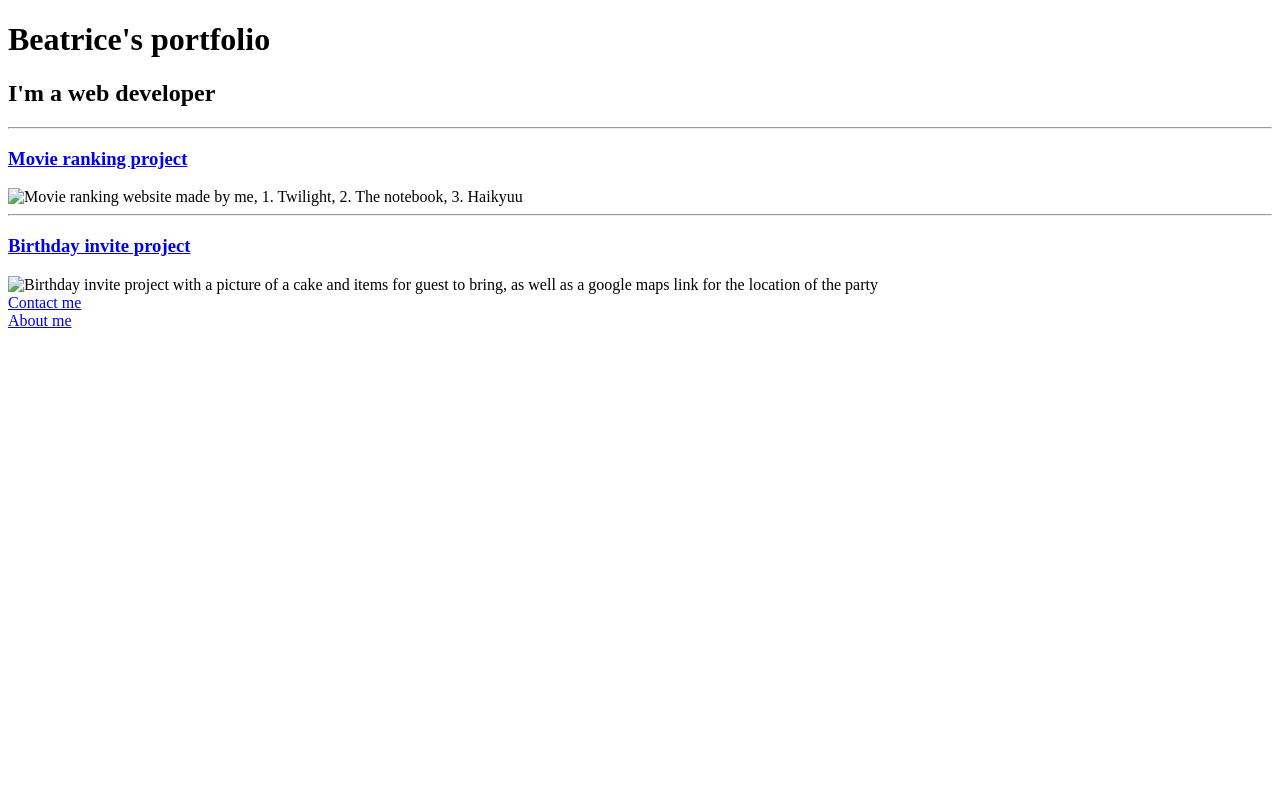
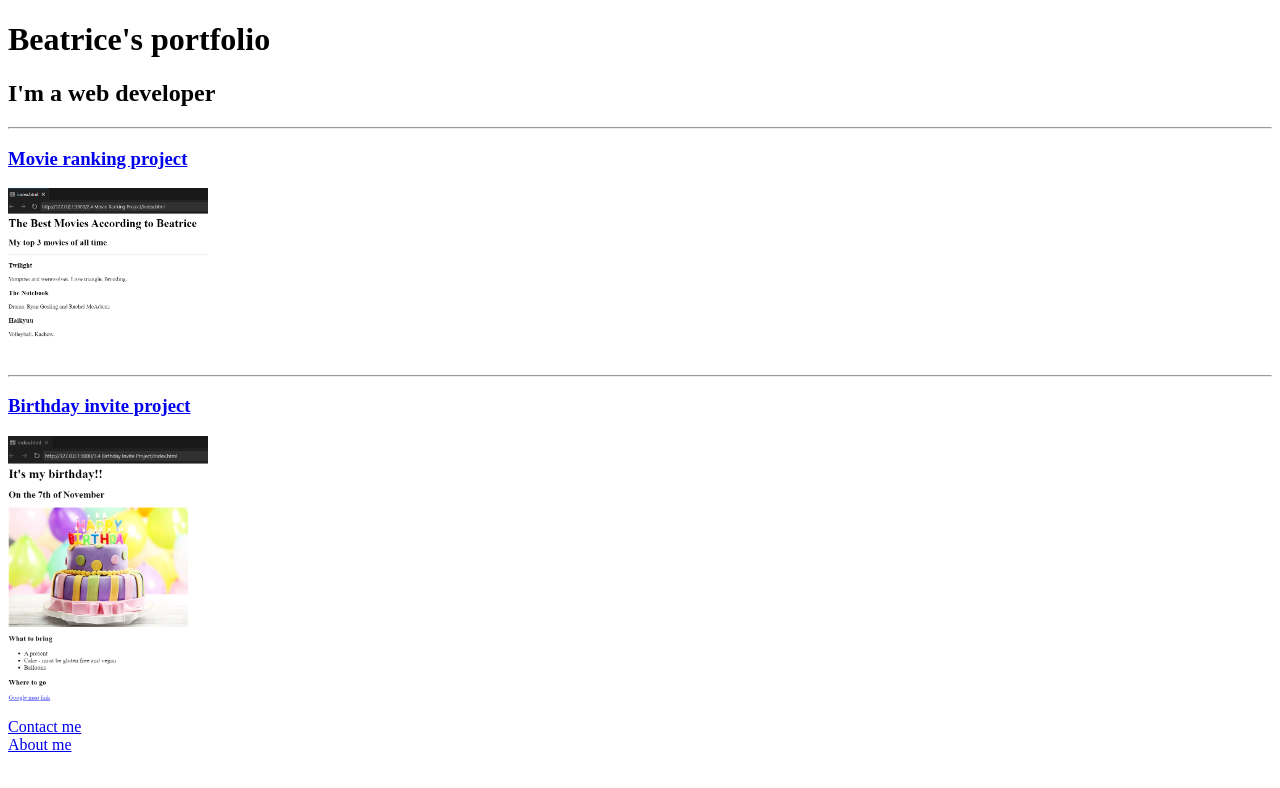
Before and after one commit to beatriceeverall/html-portfolio, a plain HTML site: page index.html in a window 1280 px wide. Drawn offline with Linux system fonts and the light colour scheme.

Commit message:
Update index.html

```diff
--- a/index.html
+++ b/index.html
@@ -11,10 +11,10 @@
     <h2>I'm a web developer</h2>
     <hr />
     <h3><a href="./public/movie-ranking.html">Movie ranking project</a></h3>
-    <img src="./asset/images/movie.png" width=200 alt="Movie ranking website made by me, 1. Twilight, 2. The notebook, 3. Haikyuu"/>
+    <img src="./movie.png" width=200 alt="Movie ranking website made by me, 1. Twilight, 2. The notebook, 3. Haikyuu"/>
     <hr />
     <h3><a href="./public/birthday-invite.html">Birthday invite project</a></h3>
-    <img src="./asset/images/birthdayinviteproject.png" width="200" alt="Birthday invite project with a picture of a cake and items for guest to bring, as well as a google maps link for the location of the party"/><br />
+    <img src="./birthdayinviteproject.png" width="200" alt="Birthday invite project with a picture of a cake and items for guest to bring, as well as a google maps link for the location of the party"/><br />
     <a href="./public/contact.html">Contact me</a><br />
     <a href="./public/about.html">About me</a>
 
```
